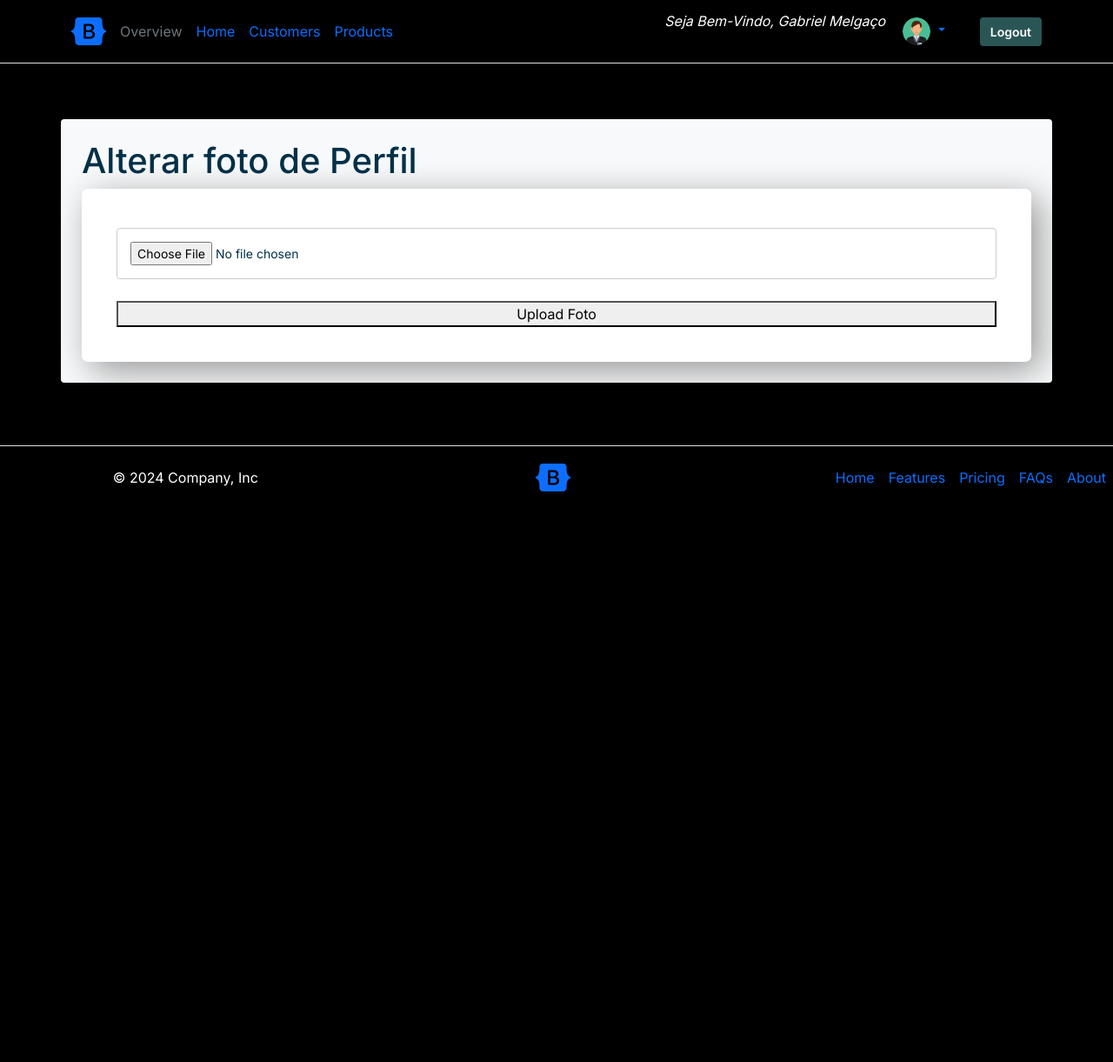
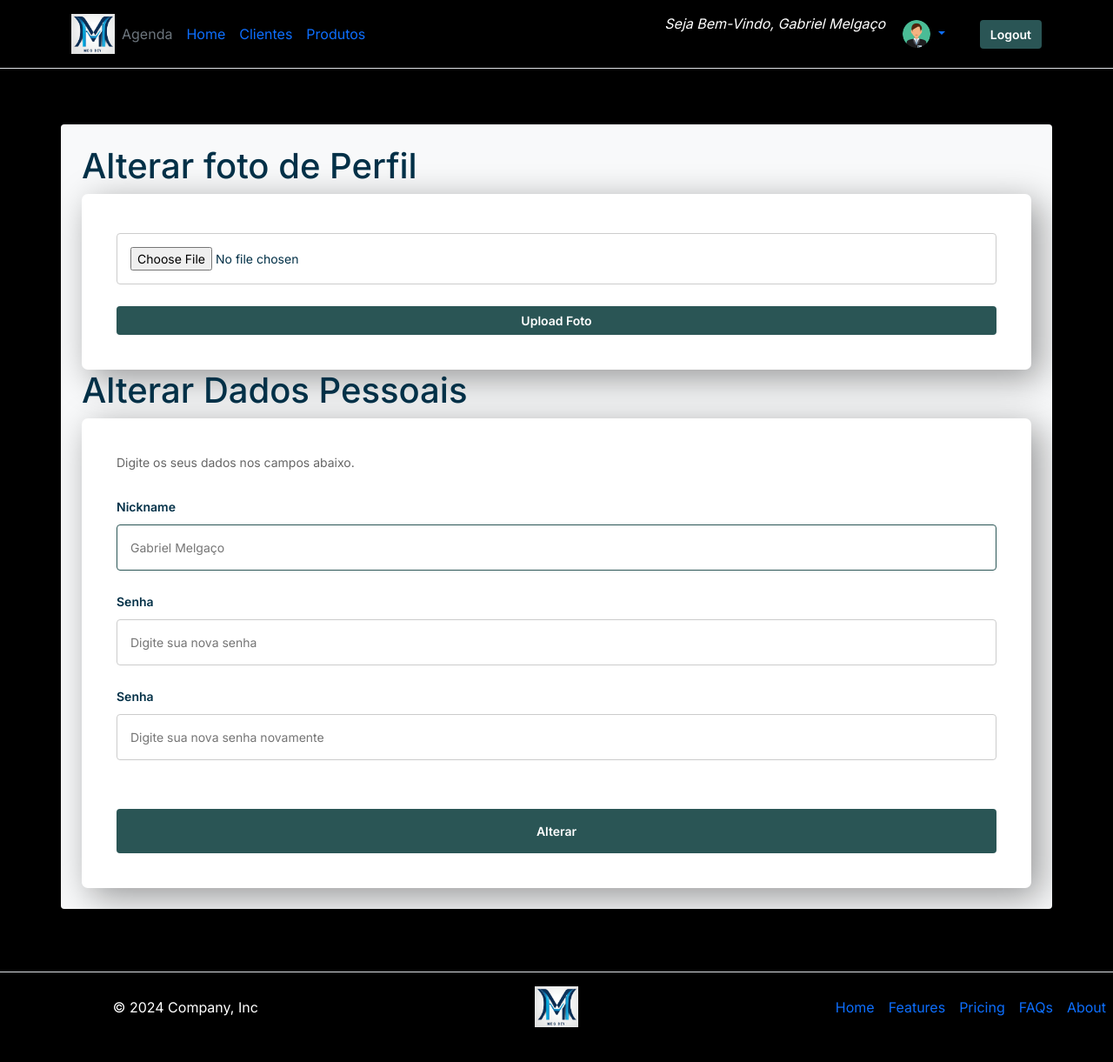
Before and after one commit to gabriel-melgaco/gabriel-melgaco.github.io, a Flask app: page /settings in a window 1280 px wide. Shown: the whole page at 87% size. Before the commit the page ends 565 px from the top, so only its background shows below. Run offline with Flask 2, Linux system fonts and the light colour scheme; a user stored in the database is signed in.

Commit message:
Inclusão de uma agenda de eventos

```diff
--- a/main.py
+++ b/main.py
@@ -1,22 +1,24 @@
-from flask import Flask, render_template, request, flash, redirect, url_for
+from flask import Flask, render_template, request, flash, redirect, url_for, session
 from flask_login import LoginManager, UserMixin, login_user, login_required, logout_user, current_user
 from peewee import *
 import base64
+import datetime
 
 app = Flask(__name__)
 app.secret_key = 'flash_alerta'
+app.config['PERMANENT_SESSION_LIFETIME'] = datetime.timedelta(minutes=5)  # Definir a duração desejada p/ logout automático
 
 # Configuração do Flask-Login
 login_manager = LoginManager()
-login_manager.init_app(app)  # Inicializa o LoginManager com a aplicação Flask
-login_manager.login_view = 'home'  # Redireciona para a página de login se o usuário não estiver autenticado
+login_manager.init_app(app)
+login_manager.login_view = 'home'
 
 '''--------------------BANCO DE DADOS------------------'''
-db = SqliteDatabase('emailsenha.db')
+db = SqliteDatabase('emailsenha.db')  # Um único banco de dados
 
 class BaseModel(Model):
     class Meta:
-        database = db
+        database = db  # Usa o banco de dados 'emailsenha.db'
 
 class emailsenha(BaseModel, UserMixin):
     nome = CharField(unique=True, null=False)
@@ -24,8 +26,18 @@ class emailsenha(BaseModel, UserMixin):
     senha = CharField(null=False)
     foto = BlobField()
 
+class agenda(BaseModel, UserMixin):  # Tabela agenda no mesmo banco
+    usuario = ForeignKeyField(emailsenha, backref='agendas')  # Chave estrangeira referenciando emailsenha
+    tarefa = CharField(unique=True, null=False)
+    start_date = DateField(null=False)
+    end_date = DateField(null=False)
+    description = CharField(unique=True, null=False)
+    color = CharField(null=False)
+
+# Conectar ao banco de dados e criar as tabelas
 db.connect()
-db.create_tables([emailsenha])
+db.create_tables([emailsenha, agenda])
+
 
 '''---------------------------LOGIN MANAGER ------------------------'''
 @login_manager.user_loader
@@ -33,15 +45,19 @@ def load_user(user_id):
     return emailsenha.get_or_none(id=user_id)
 
 '''---------------------------ROTAS DO FLASK ---------------------------------------'''
+
+
 @app.route("/")
 def home():
     if current_user.is_authenticated:
         return redirect(url_for('protected'))
     return render_template('login.html')
 
+
 @app.route("/pagina_registro")
 def registro():
     return render_template('registro.html')
+
 
 @app.route("/register", methods=['POST'])
 def registrar():
@@ -63,6 +79,7 @@ def registrar():
         flash('e-mail/senha não coincidem, tente novamente.')
         return render_template('registro.html')
 
+
 @app.route("/login", methods=['POST'])
 def login():
     email = request.form["email"]
@@ -71,25 +88,69 @@ def login():
 
     if user and user.senha == senha:
         login_user(user)
+        session.permanent = True  # torna a sessão permanente
         return redirect(url_for('protected'))
 
     flash('LOGIN/SENHA INCORRETO')
     return render_template('login.html')
+
 
 @app.route("/protected")
 @login_required
 def protected():
     return render_template('home.html', user=current_user)
 
-@app.route("/overview")
+
+@app.route("/agenda") #visualizar a agenda
 @login_required
 def overview():
-    return render_template('overview.html', user=current_user)
+    tarefa = agenda.select().where(agenda.usuario == current_user.id)
+    events = []
+    for x in tarefa:
+        detalhe_evento = {
+                'tarefa': x.tarefa,
+                'date': x.start_date,
+                'end_date': x.end_date,
+                'description': x.description,
+                'color': x.color,
+            }
+        events.append(detalhe_evento)
+
+    return render_template('agenda.html', user=current_user, events=events, tarefa=tarefa)
+
+
+@app.route("/cadastrar_evento", methods=['POST']) #cadastrar evento no banco de dados
+@login_required
+def cadastrar_evento():
+    usuario = current_user
+    tarefa = request.form["tarefa"]
+    start_date = request.form["start_date"]
+    end_date = request.form["end_date"]
+    description = request.form["description"]
+    color = request.form["color"]
+
+    agenda.create(usuario=usuario, tarefa=tarefa, start_date=start_date, end_date=end_date, description=description, color=color)
+    return redirect(url_for('overview'))
+
+
+@app.route("/excluir_evento/<int:evento_id>", methods=['POST']) #excluir evento no banco de dados
+@login_required
+def excluir_evento(evento_id):
+    try:
+        evento = agenda.get(agenda.id == evento_id)
+        evento.delete_instance()  # Exclui o evento do banco de dados
+        flash("Evento excluído com sucesso!")
+    except agenda.DoesNotExist:
+        flash("Evento não encontrado!")
+
+    return redirect(url_for('overview'))  # Recarrega a página após a exclusão
+
 
 @app.route("/settings")
 @login_required
 def settings():
     return render_template('settings.html', user=current_user)
+
 
 @app.route("/upload_foto", methods=['POST'])
 @login_required
@@ -102,7 +163,31 @@ def upload_foto():
         user.save()
 
         flash('Foto atualizada com sucesso!')
-    return redirect(url_for('settings'))  # Redireciona para a página de configurações após o upload
+    return redirect(url_for('settings'))
+
+
+@app.route("/upload_dados", methods=['POST'])
+@login_required
+def upload_dados():
+    nome = request.form.get("nome")
+    senha = request.form.get("password")
+    senha2 = request.form.get("password2")
+
+    if senha == senha2:
+        user = current_user
+        user.nome = nome
+        user.senha = senha
+        try:
+            user.save()
+            flash('Alteração realizada com sucesso!')
+        except IntegrityError:
+            flash('Este e-mail/nickname já está registrado ou preencha todos os campos.')
+            return render_template('settings.html', user=user)
+    else:
+        flash('Senha não coincide, tente novamente.')
+
+    return redirect(url_for('settings'))
+
 
 @app.route("/logout", methods=['POST'])
 @login_required
@@ -111,11 +196,11 @@ def logout():
     flash('Você saiu da sua conta.')
     return redirect(url_for('home'))
 
-# Função que será executada antes de renderizar qualquer template
+
 @app.context_processor
 def inject_foto_data_url():
     if current_user.is_authenticated:
-        if current_user.foto == b'':  # Verifica se a foto está vazia (ou usa algum outro critério para definir "sem foto")
+        if current_user.foto == b'':
             foto_data_url = url_for('static', filename='assets/img/user_icon.png')
         else:
             foto_base64 = base64.b64encode(current_user.foto).decode('utf-8')
--- a/templates/footer.html
+++ b/templates/footer.html
@@ -129,7 +129,7 @@
     <p class="col-md-4 mb-0 text-body-secondary">&copy; 2024 Company, Inc</p>
 
     <a href="/" class="col-md-4 d-flex align-items-center justify-content-center mb-3 mb-md-0 me-md-auto link-body-emphasis text-decoration-none">
-      <svg class="bi me-2" width="40" height="32"><use xlink:href="#bootstrap"/></svg>
+       <img src="{{ url_for('static', filename='assets/img/MEG_DEV.png') }}" alt="Logo" width="50" height="auto" />
     </a>
 
     <ul class="nav col-md-4 justify-content-end">
--- a/templates/header.html
+++ b/templates/header.html
@@ -5,14 +5,14 @@
     <div class="container">
       <div class="d-flex flex-wrap align-items-center justify-content-center justify-content-lg-start">
         <a href="/" class="d-flex align-items-center mb-2 mb-lg-0 link-body-emphasis text-decoration-none">
-          <svg class="bi me-2" width="40" height="32" role="img" aria-label="Bootstrap"><use xlink:href="#bootstrap"/></svg>
+           <img src="{{ url_for('static', filename='assets/img/MEG_DEV.png') }}" alt="Logo" width="50" height="auto" />
         </a>
 
         <ul class="nav col-12 col-lg-auto me-lg-auto mb-2 justify-content-center mb-md-0">
-          <li><a href="/overview" class="nav-link px-2 link-secondary">Overview</a></li>
+          <li><a href="/agenda" class="nav-link px-2 link-secondary">Agenda</a></li>
           <li><a href="/protected" class="nav-link px-2 link-body-emphasis">Home</a></li>
-          <li><a href="#" class="nav-link px-2 link-body-emphasis">Customers</a></li>
-          <li><a href="#" class="nav-link px-2 link-body-emphasis">Products</a></li>
+          <li><a href="#" class="nav-link px-2 link-body-emphasis">Clientes</a></li>
+          <li><a href="#" class="nav-link px-2 link-body-emphasis">Produtos</a></li>
         </ul>
           <div class="bem-vindo">
               <p class="fst-italic lh-1 mb-4">Seja Bem-Vindo, {{ user.nome }}</p>
@@ -24,8 +24,8 @@
           </a>
           <ul class="dropdown-menu text-small">
             <li><a class="dropdown-item" href="#">New project...</a></li>
-            <li><a class="dropdown-item" href="/settings">Settings</a></li>
-            <li><a class="dropdown-item" href="#">Profile</a></li>
+            <li><a class="dropdown-item" href="/settings">Configurações</a></li>
+            <li><a class="dropdown-item" href="#">Perfil</a></li>
           </ul>
         </div>
           <form action="{{ url_for('logout') }}" method="POST" id="contactForm" data-sb-form-api-token="API_TOKEN">
--- a/templates/login.html
+++ b/templates/login.html
@@ -5,11 +5,13 @@
     <meta http-equiv="X-UA-Compatible" content="IE=edge">
     <meta name="viewport" content="width=device-width, initial-scale=1.0">
     <title>Login</title>
+     <link rel="icon" type="image/x-icon" href="static/assets/MEG_DEV_ICON.png" />
     <link rel="stylesheet" type="text/css" href="{{ url_for('static', filename='css/main.css') }}">
 </head>
 <body>
     <div class="page">
         <form action="{{ url_for('login') }}" method="POST" class="formLogin">
+            <img src="{{ url_for('static', filename='assets/img/MEG_DEV.png') }}" alt="Logo" width="100" height="auto" />
             <h1>Login</h1>
             <p>Digite os seus dados de acesso no campo abaixo.</p>
             <label for="email">E-mail</label>
--- a/templates/settings.html
+++ b/templates/settings.html
@@ -13,8 +13,8 @@
   <div class="container my-5 p-4 bg-light rounded">
     <h1>Alterar foto de Perfil </h1>
     <form action="{{ url_for('upload_foto') }}" method="POST" enctype="multipart/form-data" class="formLogin">
-    <input type="file" name="file" required>
-    <button type="submit">Upload Foto</button>
+    <input type="file" name="file" accept=".jpeg, .jpg, .png" required>
+    <button type="submit" class="btn">Upload Foto</button>
 </form>
       {%set menssagem = get_flashed_messages() %}
             {% if menssagem %}
@@ -23,6 +23,27 @@
                 </div>
             {% endif %}
 </form>
+      <h1>Alterar Dados Pessoais </h1>
+      <form action="{{ url_for('upload_dados') }}" method="POST" class="formLogin">
+            <p>Digite os seus dados nos campos abaixo.</p>
+            <label for="nome">Nickname</label>
+            <input type="nome" name="nome" placeholder="{{ user.nome }}" autofocus="true" />
+            <label for="password">Senha</label>
+            <input type="password" name="password" placeholder="Digite sua nova senha" required minlength="8" />
+            <label for="password2">Senha</label>
+            <input type="password" name="password2" placeholder="Digite sua nova senha novamente" required minlength="8" />
+            <div class="col-12">
+            <div class="form-check">
+             </div>
+             </div>
+            <input type="submit" value="Alterar" class="btn" />
+            {%set menssagem = get_flashed_messages() %}
+            {% if menssagem %}
+                <div class="flash_alerta">
+                    {{menssagem[0]}}
+                </div>
+            {% endif %}
+        </form>
     </div>
   {% include 'footer.html' %}
   </body>
```
Also changed, not shown: templates/agenda.html (added, +108 -0 lines), templates/home.html (+12 -6 lines), templates/overview.html (deleted, +0 -69 lines), emailsenha.db, static/assets/MEG_DEV_ICON.png (added), static/assets/favicon.ico (deleted), static/assets/img/MEG_DEV.png (added), static/assets/img/whatsapp1.png (added), static/css/styles.css, 1 other file.
